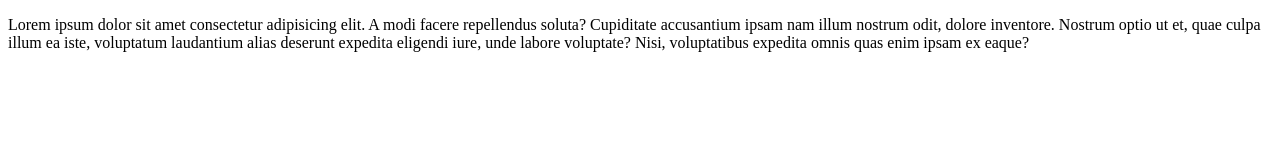
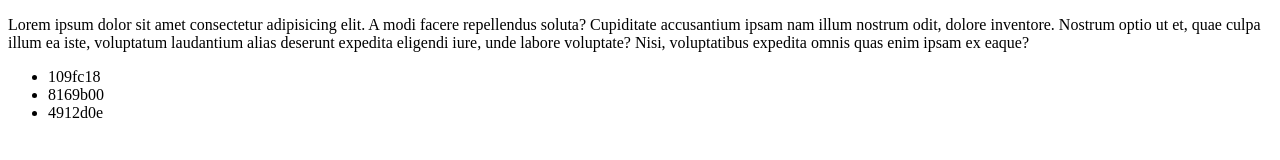
Before and after one commit to Amna-001/ai2025, a plain HTML site: page about.html in a window 1280 px wide. Drawn offline with Linux system fonts and the light colour scheme.

Commit message:
about.html modified with an unordered list

```diff
--- a/about.html
+++ b/about.html
@@ -7,5 +7,12 @@
 </head>
 <body>
     <p>Lorem ipsum dolor sit amet consectetur adipisicing elit. A modi facere repellendus soluta? Cupiditate accusantium ipsam nam illum nostrum odit, dolore inventore. Nostrum optio ut et, quae culpa illum ea iste, voluptatum laudantium alias deserunt expedita eligendi iure, unde labore voluptate? Nisi, voluptatibus expedita omnis quas enim ipsam ex eaque?</p>
+
+    <ul>
+        <li>109fc18</li>
+        <li>8169b00</li>
+        <li>4912d0e</li>
+    </ul>
+
 </body>
 </html>
```
